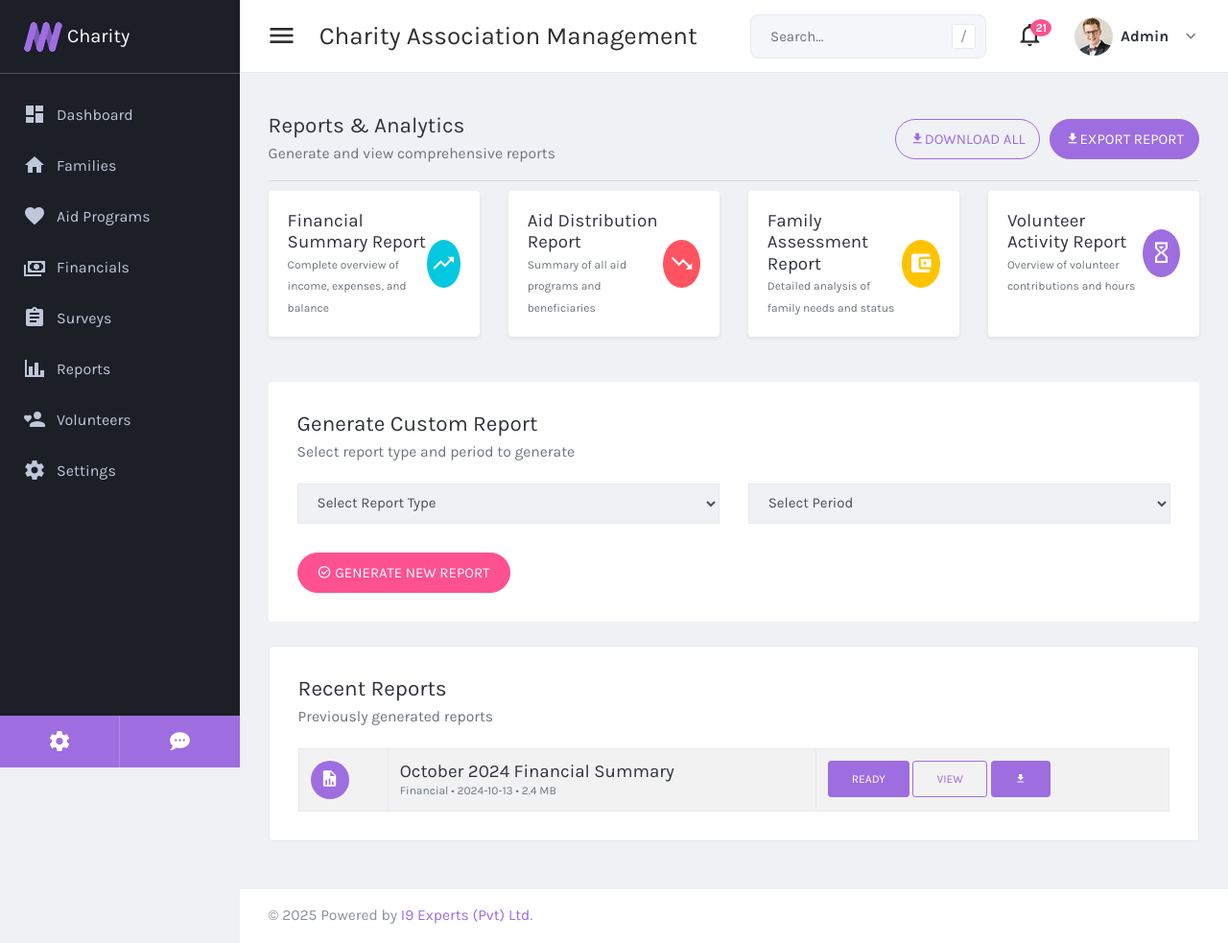
After one commit to i9experts/relowork, a Laravel app: page /report in a window 1280 px wide. The commit adds this page. Shown: the whole page at 96% size. Run offline with Laravel 12, Linux system fonts and the light colour scheme; some libraries are stand-ins or nearby versions.

Commit message:
Reports & Analytics list done
Reports & Analytics list done

```diff
--- /dev/null
+++ b/app/Http/Controllers/ReportController.php
@@ -0,0 +1,65 @@
+<?php
+
+namespace App\Http\Controllers;
+
+use App\Models\Report;
+use Illuminate\Http\Request;
+
+class ReportController extends Controller
+{
+    /**
+     * Display a listing of the resource.
+     */
+    public function index()
+    {
+        return view('report.report');
+    }
+
+    /**
+     * Show the form for creating a new resource.
+     */
+    public function create()
+    {
+        //
+    }
+
+    /**
+     * Store a newly created resource in storage.
+     */
+    public function store(Request $request)
+    {
+        //
+    }
+
+    /**
+     * Display the specified resource.
+     */
+    public function show(Report $report)
+    {
+        //
+    }
+
+    /**
+     * Show the form for editing the specified resource.
+     */
+    public function edit(Report $report)
+    {
+        //
+    }
+
+    /**
+     * Update the specified resource in storage.
+     */
+    public function update(Request $request, Report $report)
+    {
+        //
+    }
+
+    /**
+     * Remove the specified resource from storage.
+     */
+    public function destroy(Report $report)
+    {
+        //
+    }
+}
--- a/resources/views/layouts/left-sidebar.blade.php
+++ b/resources/views/layouts/left-sidebar.blade.php
@@ -50,7 +50,7 @@
         </li>
 
         <li>
-          <a class="sidenav-item-link" href="#">
+          <a class="sidenav-item-link" href="{{ route('cms.report.index') }}">
             <i class="mdi mdi-chart-bar"></i>
             <span class="nav-text">Reports</span>
           </a>
--- /dev/null
+++ b/resources/views/report/report.blade.php
@@ -0,0 +1,216 @@
+@extends('layouts.app')
+
+@section('title', 'Report')
+
+@push('page-styles')
+<link rel="stylesheet" href="{{ asset('assets/plugins/select2/css/select2.min.css') }}">
+<style>
+    /* Make all cards in the same row equal height */
+    .row>[class*='col-'] {
+        display: flex;
+    }
+
+    .card {
+        flex: 1 1 auto;
+    }
+
+    /* Subtitle style */
+    .card-header p.small {
+        font-size: 0.85rem;
+        color: #6c757d;
+        margin-top: 4px;
+    }
+</style>
+@endpush
+
+@section('content')
+<div class="wrapper">
+    <div class="content-wrapper">
+
+        <!-- Dashboard Header -->
+        <div class="d-flex justify-content-between align-items-center mb-1 flex-wrap">
+            <div>
+                <h4 class="fw-bold text-dark mb-1">Reports & Analytics</h4>
+                <p class="text-muted fs-5 mb-0">Generate and view comprehensive reports</p>
+            </div>
+
+            <div class="d-flex align-items-center gap-2">
+                <button type="button"
+                    class="btn btn-outline-primary btn-pill mb-0 d-flex align-items-center mr-2 shadow-sm px-3">
+                    <i class="mdi mdi-download me-1"></i> Download All
+                </button>
+
+                <button type="button" class="btn btn-primary btn-pill mb-0 d-flex align-items-center shadow-sm px-3">
+                    <i class="mdi mdi-download me-1"></i> Export Report
+                </button>
+            </div>
+
+        </div>
+
+        <hr class="mt-2 mb-2">
+
+        <!-- Top Statistics -->
+        <div class="row">
+            <!-- Total Income -->
+            <div class="col-xl-3 col-md-6 mb-3">
+                <div class="card card-default shadow-sm border-0 rounded-4">
+                    <div class="d-flex justify-content-between align-items-center p-4">
+                        <div class="text-left">
+                            <span class="h5 d-block mb-0">Financial Summary Report</span>
+                            <small class="text-muted">Complete overview of income, expenses, and balance</small>
+                        </div>
+                        <div class="icon-md bg-info rounded-circle d-flex align-items-center justify-content-center"
+                            style="width:70px; height:50px;">
+                            <i class="mdi mdi-trending-up text-white" style="font-size:26px;"></i> <!-- Income Icon -->
+                        </div>
+                    </div>
+                </div>
+            </div>
+
+            <!-- Total Expenses -->
+            <div class="col-xl-3 col-md-6 mb-3">
+                <div class="card card-default shadow-sm border-0 rounded-4">
+                    <div class="d-flex justify-content-between align-items-center p-4">
+                        <div class="text-left">
+                            <span class="h5 d-block mb-0">Aid Distribution Report</span>
+                            <small class="text-muted">Summary of all aid programs and beneficiaries</small>
+                        </div>
+                        <div class="icon-md bg-danger rounded-circle d-flex align-items-center justify-content-center"
+                            style="width:70px; height:50px;">
+                            <i class="mdi mdi-trending-down text-white" style="font-size:26px;"></i>
+                            <!-- Expenses Icon -->
+                        </div>
+                    </div>
+                </div>
+            </div>
+
+            <!-- Net Balance -->
+            <div class="col-xl-3 col-md-6 mb-3">
+                <div class="card card-default shadow-sm border-0 rounded-4">
+                    <div class="d-flex justify-content-between align-items-center p-4">
+                        <div class="text-left">
+                            <span class="h5 d-block mb-0">Family Assessment Report</span>
+                            <small class="text-muted">Detailed analysis of family needs and status</small>
+                        </div>
+                        <div class="icon-md bg-warning rounded-circle d-flex align-items-center justify-content-center"
+                            style="width:70px; height:50px;">
+                            <i class="mdi mdi-wallet text-white" style="font-size:26px;"></i> <!-- Balance Icon -->
+                        </div>
+                    </div>
+                </div>
+            </div>
+
+            <!-- Pending Transactions -->
+            <div class="col-xl-3 col-md-6 mb-3">
+                <div class="card card-default shadow-sm border-0 rounded-4">
+                    <div class="d-flex justify-content-between align-items-center p-4">
+                        <div class="text-left">
+                            <span class="h5 d-block mb-0">Volunteer Activity Report</span>
+                            <small class="text-muted">Overview of volunteer contributions and hours</small>
+                        </div>
+                        <div class="icon-md bg-primary rounded-circle d-flex align-items-center justify-content-center"
+                            style="width:70px; height:50px;">
+                            <i class="mdi mdi-timer-sand text-white" style="font-size:26px;"></i> <!-- Pending Icon -->
+                        </div>
+                    </div>
+                </div>
+            </div>
+        </div>
+
+        <div class="row mb-5">
+            <div class="col-xl-12">
+                <div class="card border-0">
+                    <div class="card-body">
+                        <h4 class="card-title fw-bold mb-1">Generate Custom Report</h4>
+                        <p class="text-muted mb-4">Select report type and period to generate</p>
+
+                        <form action="">
+                            <div class="row">
+                                <div class="col-md-6 mb-3">
+                                    <!-- <label for="reportType" class="form-label fw-semibold mb-1">Report Type</label> -->
+                                    <select class="form-control rounded-0 bg-light select2" id="reportType"
+                                        style="width: 100%;">
+                                        <option>Select Report Type</option>
+                                        <option>Financial Report</option>
+                                        <option>Attendance Report</option>
+                                        <option>Performance Report</option>
+                                        <option>Survey Summary</option>
+                                        <option>Custom Report</option>
+                                    </select>
+                                </div>
+
+                                <div class="col-md-6 mb-3">
+                                    <!-- <label for="period" class="form-label fw-semibold mb-1">Period</label> -->
+                                    <select class="form-control rounded-0 bg-light select2" id="period"
+                                        style="width: 100%;">
+                                        <option>Select Period</option>
+                                        <option>This Month</option>
+                                        <option>Last Month</option>
+                                        <option>This Quarter</option>
+                                        <option>This Year</option>
+                                        <option>Custom Range</option>
+                                    </select>
+                                </div>
+                            </div>
+
+                            <div class="text-end mt-3">
+                                <button type="submit" class="btn btn-secondary btn-pill px-4 shadow-sm">
+                                    <i class="mdi mdi-check-circle-outline me-1"></i> Generate New Report
+                                </button>
+                            </div>
+                        </form>
+
+                    </div>
+                </div>
+            </div>
+        </div>
+
+        <div class="row">
+          <div class="col-12">
+              <div class="card">
+                  <div class="card-body">
+                      <h4 class="card-title fw-bold mb-1">Recent Reports</h4>
+                      <p class="text-muted mb-4">Previously generated reports</p>
+                      <div class="table-responsive m-t-20">
+                          <table id="data_table"
+                              class="table table-striped table-bordered nowrap w-100"
+                              cellspacing="0" width="100%">
+                              <tbody id="tbl_data">
+                                  <tr>
+                                      <td>
+                                        <div class="rounded-circle d-flex align-items-center justify-content-center bg-primary" style="width:40px; height:40px;">
+                                          <i class="mdi mdi-file-chart text-white" style="font-size:20px;"></i>
+                                        </div>
+                                      </td>
+                                      <td>
+                                        <h5 class="fw-semibold">October 2024 Financial Summary</h5>
+                                        <small class="text-muted d-block">Financial • 2024-10-13 • 2.4 MB</small>
+                                      </td>
+                                      <td>
+                                        <button type="button" class="btn btn-sm btn-primary me-2">Ready</button>
+                                        <button type="button" class="btn btn-sm btn-outline-primary me-2">View</button>
+                                        <button type="button" class="btn btn-sm btn-primary"><i class="mdi mdi-download"></i></button>
+                                      </td>
+                                  </tr>
+                              </tbody>
+                          </table>
+                      </div>
+                  </div>
+              </div>
+          </div>
+        </div>
+
+    </div>
+</div>
+@endsection
+
+@push('page-scripts')
+<script src="{{ asset('assets/plugins/select2/js/select2.min.js') }}"></script>
+<script>
+    $(function () {
+        $('#reportType, #period').select2({
+            width: '100%'
+        });
+    });
+</script>
+@endpush
--- a/routes/web.php
+++ b/routes/web.php
@@ -2,6 +2,7 @@
 
 use Illuminate\Support\Facades\Route;
 use App\Http\Controllers\FamilyController;
+use App\Http\Controllers\ReportController;
 use App\Http\Controllers\SurveysController;
 use App\Http\Controllers\DashboardController;
 use App\Http\Controllers\AidProgramController;
@@ -64,3 +65,13 @@ Route::resource('Survey', SurveysController::class)->names([
     'update' => 'cms.Survey.update',
     'destroy' => 'cms.Survey.destroy',
 ]);
+
+Route::resource('report', ReportController::class)->names([
+    'index' => 'cms.report.index',
+    'create' => 'cms.report.create',
+    'store' => 'cms.report.store',
+    'show' => 'cms.report.show',
+    'edit' => 'cms.report.edit',
+    'update' => 'cms.report.update',
+    'destroy' => 'cms.report.destroy',
+]);
```
Also changed, not shown: app/Models/Report.php (added, +10 -0 lines).
